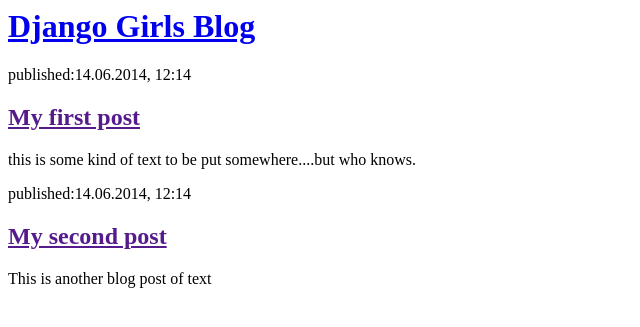
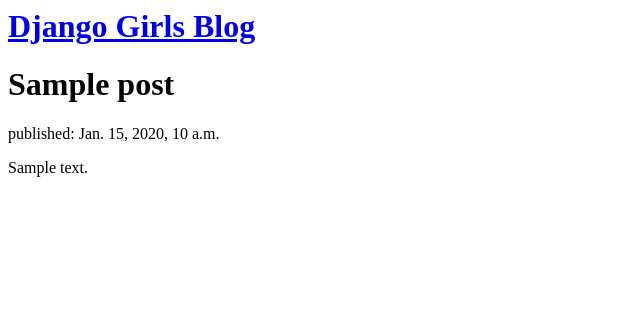
Before and after one commit to Tbo8098/djangogirls, a Django app: template blog/templates/blog/post_list.html in a window 1280 px wide. Shown: the top 327 px of the page, without its empty margins (0-640 px from the left). Run offline with Django 3.2, Linux system fonts and the light colour scheme; the template is opened without the code that fills it: values that come from a table or form of the project are taken from there, others are empty; tables that the repository leaves empty hold one stand-in row (values such as "Sample post").

Commit message:
finish "django templates"

```diff
--- a/blog/templates/blog/post_list.html
+++ b/blog/templates/blog/post_list.html
@@ -6,18 +6,11 @@
         <div>
             <h1><a href="/">Django Girls Blog</a></h1>
         </div>
-
-        <div>
-            <p>published:14.06.2014, 12:14</p>
-            <h2><a href="">My first post</a></h2>
-            <p>this is some kind of text to be put somewhere....but who knows.</p>
-        </div>
-
-        <div>
-            <p>published:14.06.2014, 12:14</p>
-            <h2><a href="">My second post</a></h2>
-            <p>This is another blog post of text</p>
-        </div>
+        {% for post in posts %}
+        <h1>{{ post.title }}</h1>
+        <p>published: {{ post.published_date }}</p>
+        <p>{{ post.text | linebreaksbr }}</p>
+        {% endfor %}
 
     </body>
 
--- a/blog/views.py
+++ b/blog/views.py
@@ -1,6 +1,10 @@
 from django.shortcuts import render
+from django.utils import timezone
+from .models import Post
+
 
 # Create your views here.
 
 def post_list(request):
-    return render(request, 'blog/post_list.html', {})
+    posts = Post.objects.filter(created_date__lte=timezone.now()).order_by('published_date')
+    return render(request, 'blog/post_list.html', {'posts': posts})
```
